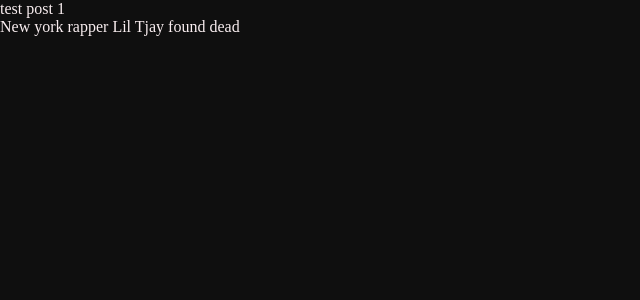
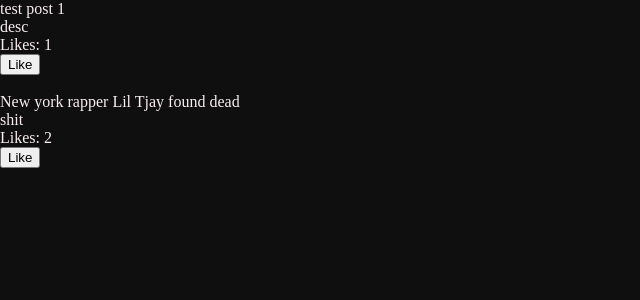
Before and after one commit to sdfiokpskiopdf/what-to-code, a Flask app: page / in a window 1280 px wide. Shown: the top 300 px of the page, without its empty margins (0-640 px from the left). Run offline with Flask 2, Linux system fonts and the light colour scheme; data comes from the database, SQL or seed files in the repository; both versions use the stored data as it was after the commit.

Commit message:
like system working

```diff
--- a/app.py
+++ b/app.py
@@ -2,4 +2,4 @@ from website import create_app
 
 if __name__ == "__main__":
     app = create_app()
-    app.run(debug=True)
+    app.run(debug=True, host="0.0.0.0")
--- a/website/__init__.py
+++ b/website/__init__.py
@@ -1,5 +1,6 @@
-from flask import Flask, url_for
+from flask import Flask, url_for, session
 from flask_sqlalchemy import SQLAlchemy
+import datetime
 import os
 
 db = SQLAlchemy()
@@ -18,7 +19,16 @@ def create_app():
 
     from .models import Post
 
-    create_database(app)
+    # permanent sessions
+    @app.before_request
+    def make_session_permanent():
+        session.permanent = True
+        # make session infinite
+
+    @app.before_request
+    def create_likes_session():
+        if not "likes" in session:
+            session["likes"] = []
 
     # Cache related stuff
     @app.context_processor
@@ -33,6 +43,8 @@ def create_app():
                 values["q"] = int(os.stat(file_path).st_mtime)
         return url_for(endpoint, **values)
 
+    create_database(app)
+
     return app
 
 
--- a/website/models.py
+++ b/website/models.py
@@ -5,3 +5,4 @@ class Post(db.Model):
     id = db.Column(db.Integer, primary_key=True)
     title = db.Column(db.String(100))
     desc = db.Column(db.String(1000))
+    likes = db.Column(db.Integer)
--- /dev/null
+++ b/website/static/js/index.js
@@ -0,0 +1,16 @@
+function like(postId) {
+    const likeCount = document.getElementById(`likes-count-${postId}`);
+    //const likeButton = document.getElementById(`like-button-${postId}`);
+
+    fetch(`/like-post/${postId}`, { method: "POST" })
+        .then((res) => res.json())
+        .then((data) => {
+            likeCount.innerHTML = "Likes: " + data["likes"];
+            //if (data["liked"] === true) {
+            //likeButton.className = "fas fa-thumbs-up";
+            //} else {
+            //likeButton.className = "far fa-thumbs-up";
+            //}
+        })
+        .catch((e) => alert("Could not like post"));
+}
--- a/website/static/styles/styles.css
+++ b/website/static/styles/styles.css
@@ -1,7 +1,6 @@
 * {
     box-sizing: border-box;
     margin: 0;
-    padding: 0;
 }
 
 :root {
--- a/website/templates/base.html
+++ b/website/templates/base.html
@@ -11,5 +11,6 @@
     <main>
         {% block content %}{% endblock %}
     </main>
+    <script type="text/javascript" src="{{ url_for('static', filename='js/index.js')}}"></script>
 </body>
 </html>
--- a/website/templates/home.html
+++ b/website/templates/home.html
@@ -3,6 +3,12 @@
 
 {% block content %}
 {% for post in posts %}
-<div>{{ post.title }}</div>
+<div class="card">
+    <p>{{ post.title }}</p>
+    <p>{{ post.desc }}</p>
+    <p id="likes-count-{{post.id}}">Likes: {{ post.likes }}</p>
+    <button type="button" onclick="like({{post.id}})">Like</button>
+</div>
+<br />
 {% endfor %}
 {% endblock %}
--- a/website/views.py
+++ b/website/views.py
@@ -1,4 +1,12 @@
-from flask import Blueprint, render_template, request, redirect, url_for
+from flask import (
+    Blueprint,
+    render_template,
+    request,
+    redirect,
+    url_for,
+    jsonify,
+    session,
+)
 from .models import Post
 from . import db
 import random
@@ -18,7 +26,7 @@ def submit():
         title = request.form.get("title")
         desc = request.form.get("desc")
 
-        post = Post(title=title, desc=desc)
+        post = Post(title=title, desc=desc, likes=0)
         db.session.add(post)
         db.session.commit()
 
@@ -33,3 +41,23 @@ def random_post():
     post = random.choice(posts)
 
     return render_template("home.html", posts=[post])
+
+
+@views.route("/like-post/<post_id>", methods=["POST"])
+def like(post_id):
+    post = Post.query.filter_by(id=post_id).first()
+    liked = False
+
+    if not post:
+        return jsonify({"error": "Post does not exist."}, 400)
+    elif int(post_id) in session["likes"]:
+        post.likes -= 1
+        db.session.commit()
+        session["likes"].remove(int(post_id))
+    else:
+        liked = True
+        post.likes += 1
+        db.session.commit()
+        session["likes"].append(int(post_id))
+
+    return jsonify({"likes": post.likes, "liked": liked})
```
Also changed, not shown: website/database.db.
